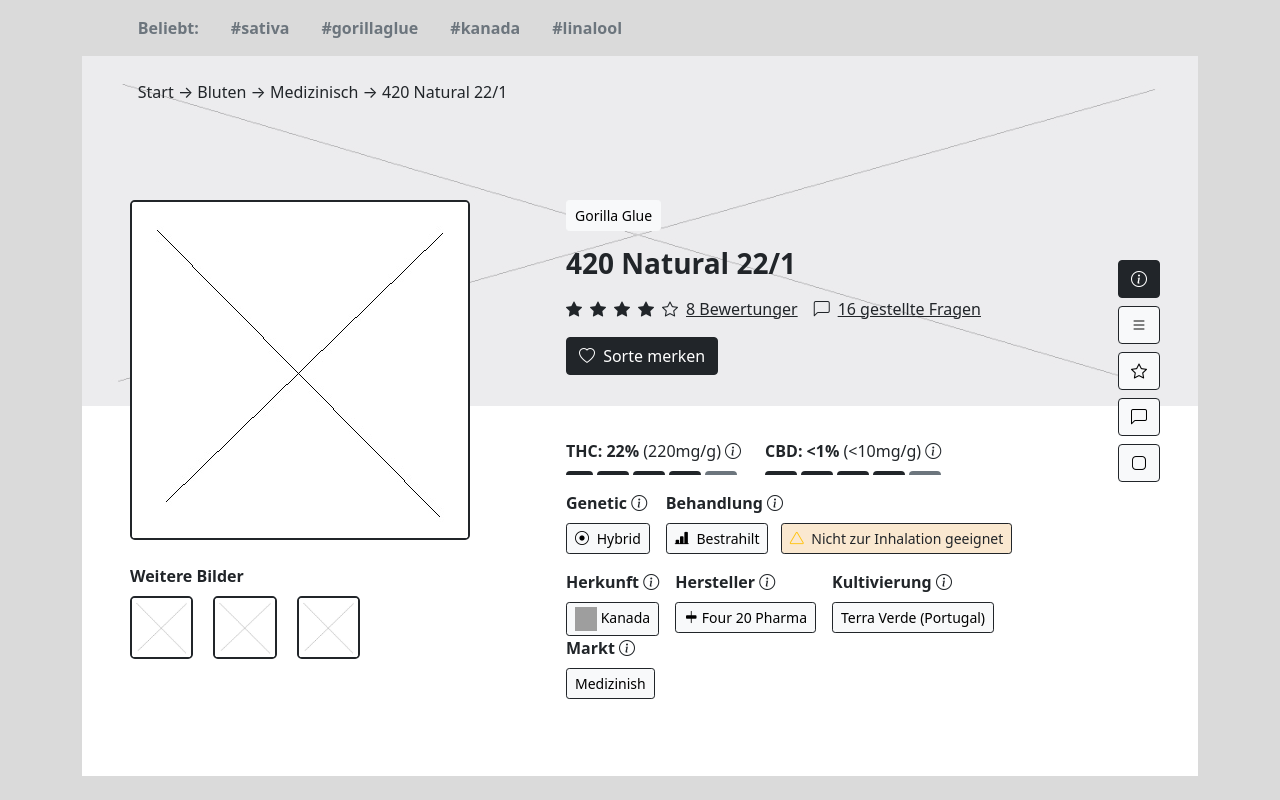
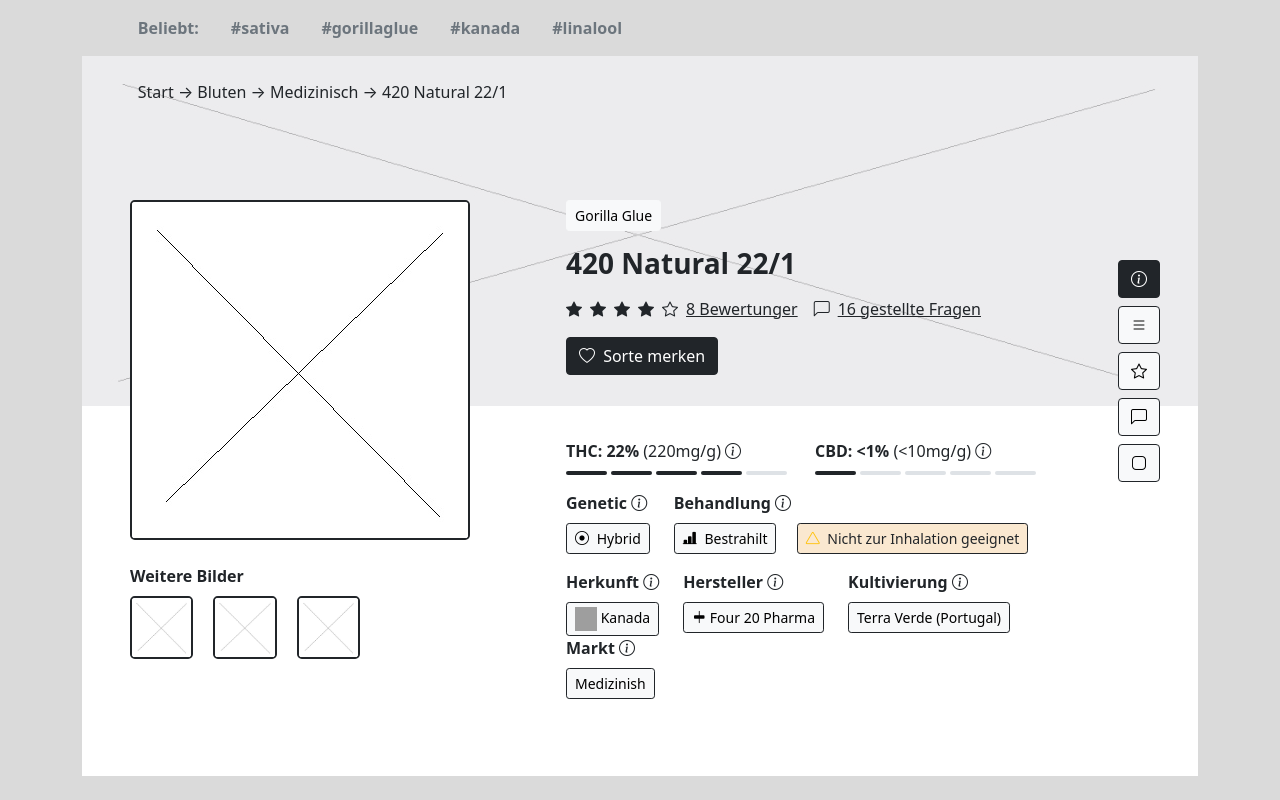
Before and after one commit to M01odoi/miniLayout, a plain HTML site: page index.html in a window 1280 px wide. Drawn offline with nearby package versions, Linux system fonts and the light colour scheme; grey boxes are pictures that could not be loaded; some icons are missing.

Commit message:
fixed progress bar and margin/padding in proj

```diff
--- a/index.html
+++ b/index.html
@@ -90,7 +90,7 @@
                 </button>
                 <div class="mt-5">
                     <div class="d-flex w-100">
-                        <div class="d-flex flex-column me-4">
+                        <div class="d-flex flex-column me-4 mb-3 w-225px">
                             <div class="flex-column">
                                 <span class="fw-bolder">THC: 22%</span> (220mg/g)
                                 <i class="bi bi-info-circle"></i>
@@ -99,19 +99,19 @@
                                 <ul class="list-group list-group-flush list-group-horizontal mt-2">
                                     <li class=" rounded list-group-default w-20 border-4 border-end-0 border-start-0 border-top  border-bottom-0  border-dark me-1">
                                     </li>
-                                    <li class=" rounded list-group-item border-4 border-end-0 border-start-0 border-top  border-bottom-0  border-dark me-1">
+                                    <li class=" rounded list-group-default w-20 border-4 border-end-0 border-start-0 border-top  border-bottom-0  border-dark me-1">
                                     </li>
-                                    <li class=" rounded list-group-item border-4 border-end-0 border-start-0 border-top  border-bottom-0  border-dark me-1">
+                                    <li class=" rounded list-group-default w-20 border-4 border-end-0 border-start-0 border-top  border-bottom-0  border-dark me-1">
                                     </li>
-                                    <li class=" rounded list-group-item border-4 border-end-0 border-start-0 border-top  border-bottom-0  border-dark me-1">
+                                    <li class=" rounded list-group-default w-20 border-4 border-end-0 border-start-0 border-top  border-bottom-0  border-dark me-1">
                                     </li>
-                                    <li class=" rounded  list-group-item border-4 border-end-0 border-start-0 border-top  border-bottom-0  border-secondary me-1">
+                                    <li class=" rounded  list-group-default w-20 border-4 border-end-0 border-start-0 border-top  border-bottom-0  border-muted me-1">
                                     </li>
 
                                 </ul>
                             </div>
                         </div>
-                        <div class="d-flex flex-column ">
+                        <div class="d-flex flex-column w-225px">
                             <div>
                                 <span class="fw-bolder">CBD: <1%</span> (<10mg/g)
                                 <i class="bi bi-info-circle"></i>
@@ -119,24 +119,23 @@
                             </div>
                             <div class="flex-row">
                                 <ul class="list-group list-group-flush list-group-horizontal mt-2">
-                                    <li class=" rounded list-group-item border-4 border-end-0 border-start-0 border-top  border-bottom-0  border-dark me-1">
+                                    <li class=" rounded list-group-default w-25 border-4 border-end-0 border-start-0 border-top  border-bottom-0  border-dark me-1">
                                     </li>
-                                    <li class=" rounded list-group-item border-4 border-end-0 border-start-0 border-top  border-bottom-0  border-dark me-1">
+                                    <li class=" rounded list-group-default w-25 border-4 border-end-0 border-start-0 border-top  border-bottom-0  border-muted me-1">
                                     </li>
-                                    <li class=" rounded list-group-item border-4 border-end-0 border-start-0 border-top  border-bottom-0  border-dark me-1">
+                                    <li class=" rounded list-group-default w-25 border-4 border-end-0 border-start-0 border-top  border-bottom-0  border-muted me-1">
                                     </li>
-                                    <li class=" rounded list-group-item border-4 border-end-0 border-start-0 border-top  border-bottom-0  border-dark me-1">
+                                    <li class=" rounded list-group-default w-25 border-4 border-end-0 border-start-0 border-top  border-bottom-0  border-muted me-1">
                                     </li>
-                                    <li class=" rounded  list-group-item border-4 border-end-0 border-start-0 border-top  border-bottom-0  border-secondary me-1">
+                                    <li class=" rounded  list-group-default w-25 border-4 border-end-0 border-start-0 border-top  border-bottom-0  border-muted me-1">
                                     </li>
-
                                 </ul>
                             </div>
                         </div>
 
                     </div>
-                    <div class="d-flex flex-wrap w-540 ">
-                        <div class="me-3 mb-3">
+                    <div class="d-flex flex-wrap w-560 ">
+                        <div class="me-4 mb-3">
                             <div class="fw-bolder">
                                 Genetic
                                 <i class="bi bi-info-circle"></i>
@@ -146,13 +145,13 @@
                                 Hybrid
                             </button>
                         </div>
-                        <div class="me-3">
+                        <div class="me-4">
                             <div class="fw-bolder">
                                 Behandlung
                                 <i class="bi bi-info-circle"></i>
 
                             </div>
-                            <button class="btn-light btn  border-dark btn-sm mt-2 me-2">
+                            <button class="btn-light btn  border-dark btn-sm mt-2 me-3">
                                 <i class="bi bi-bar-chart-line-fill me-1"></i>
                                 Bestrahilt
                             </button>
@@ -161,7 +160,7 @@
                                 Nicht zur Inhalation geeignet
                             </button>
                         </div>
-                        <div class="me-3">
+                        <div class="me-4">
                             <div class="fw-bolder">
                                 Herkunft
                                 <i class="bi bi-info-circle"></i>
@@ -171,23 +170,20 @@
                                 <img src="https://img.icons8.com/color/344/canada.png"
                                      class="wh-22" alt="">
                                 <i class="fab fa-canadian-maple-leaf"></i>
-
-
                                 Kanada
                             </button>
                         </div>
-                        <div class="me-3">
+                        <div class="me-4">
                             <div class="fw-bolder">
                                 Hersteller
                                 <i class="bi bi-info-circle"></i>
-
                             </div>
                             <button class="btn-light btn  border-dark btn-sm mt-2">
                                 <i class="bi bi-align-center"></i>
                                 Four 20 Pharma
                             </button>
                         </div>
-                        <div class="me-3">
+                        <div class="me-4">
                             <div class="fw-bolder">
                                 Kultivierung
                                 <i class="bi bi-info-circle"></i>
@@ -197,7 +193,7 @@
                                 Terra Verde (Portugal)
                             </button>
                         </div>
-                        <div class="me-3">
+                        <div class="me-4">
                             <div class="fw-bolder">
                                 Markt
                                 <i class="bi bi-info-circle"></i>
--- a/styles.css
+++ b/styles.css
@@ -15,13 +15,15 @@ nav {
 .w-20 {
     width: 20%;
 }
-
+.w-225px{
+ width: 225px;
+}
 .w-340 {
     width: 340px !important;
 }
 
-.w-540 {
-    width: 540px;
+.w-560 {
+    width: 560px;
 }
 
 .wh-22 {
```
